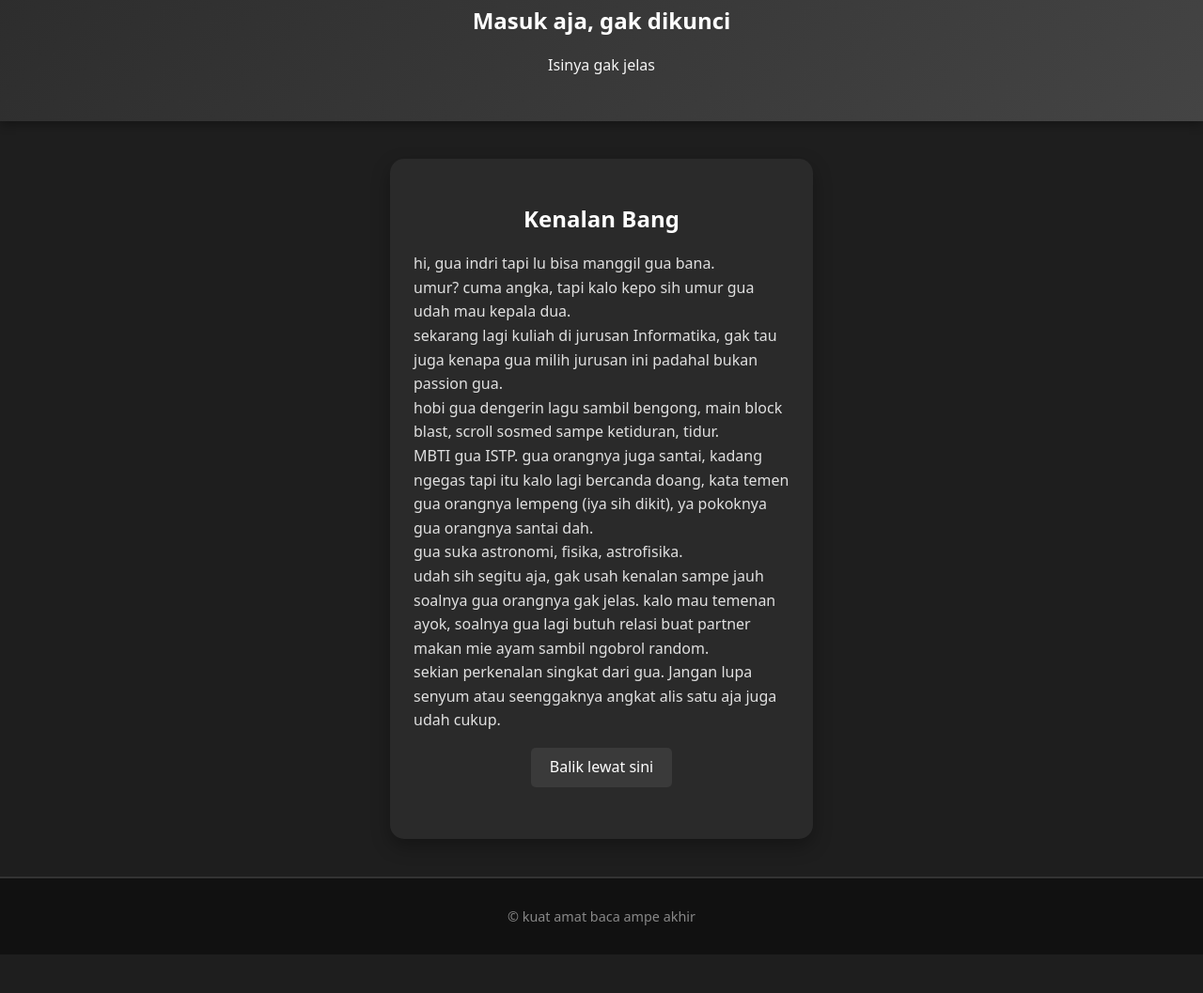
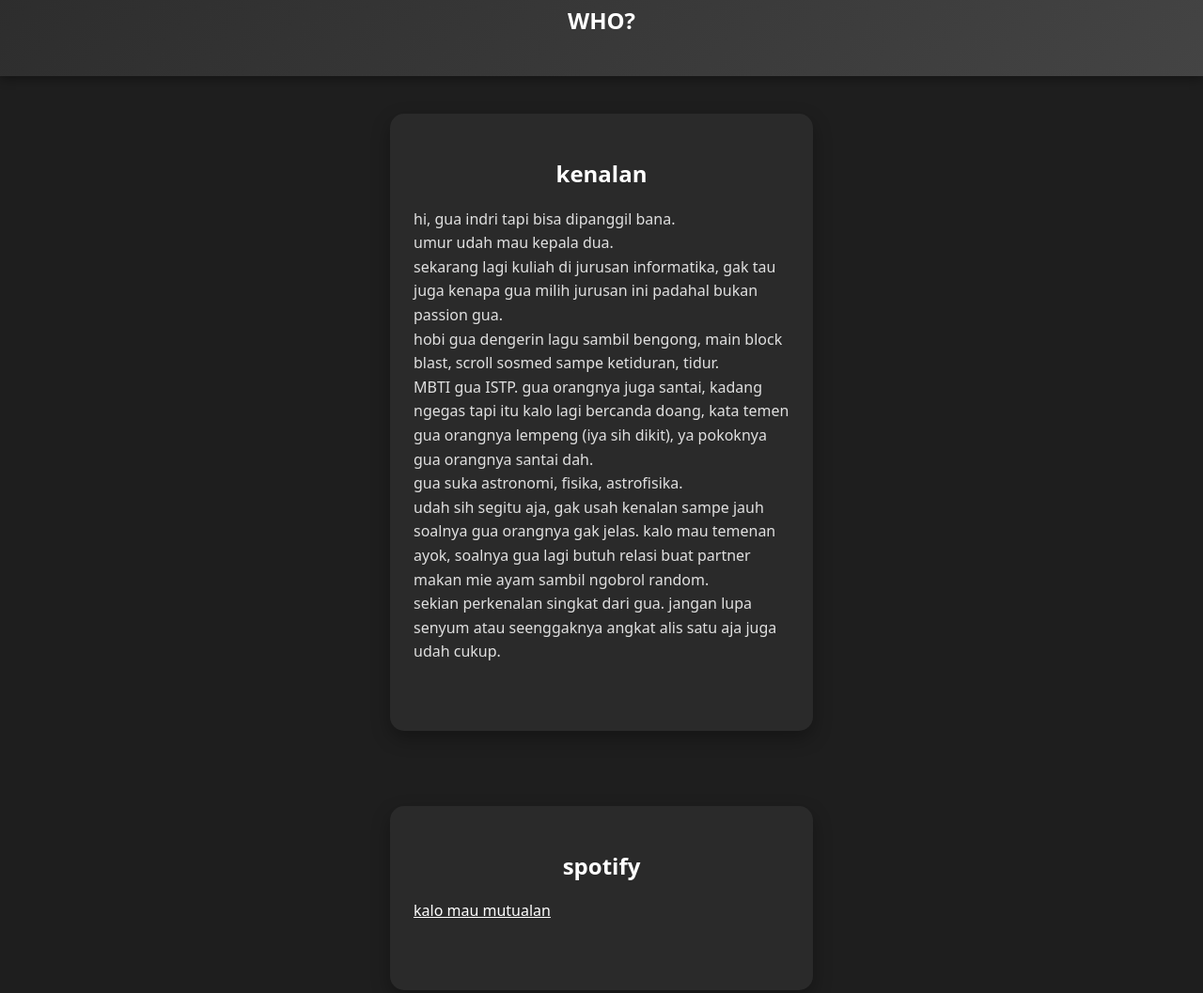
Before and after one commit to ciifuy/buffering, a plain HTML site: page biodata.html in a window 1280 px wide. Shown: the part 77-1134 px from the top of the page at 94% size. Before the commit the page ends 1093 px from the top, so only its background shows below. Drawn offline with Linux system fonts and the light colour scheme.

Commit message:
Add files via upload

```diff
--- a/biodata.html
+++ b/biodata.html
@@ -3,30 +3,40 @@
 <head>
     <meta charset="UTF-8">
     <meta name="viewport" content="width=device-width, initial-scale=1.0">
-    <title>Biodata Bana</title>
+    <title>User Smells Like Teen Spirit</title>
     <link rel="stylesheet" href="style.css">
 </head>
 <body>
     <header>
-        <h2>Masuk aja, gak dikunci</h2>
-        <p>Isinya gak jelas</p>
+        <h2>WHO?</h2>
     </header>
     <main>
         <section>
-            <h2>Kenalan Bang</h2>
+            <h2>kenalan</h2>
             <ul style="list-style: none; padding: 0;">
                 <li>
-                    hi, gua indri tapi lu bisa manggil gua bana.<br>
-                    umur? cuma angka, tapi kalo kepo sih umur gua udah mau kepala dua.<br>
-                    sekarang lagi kuliah di jurusan Informatika, gak tau juga kenapa gua milih jurusan ini padahal bukan passion gua.<br>
+                    hi, gua indri tapi bisa dipanggil bana.<br>
+                    umur udah mau kepala dua.<br>
+                    sekarang lagi kuliah di jurusan informatika, gak tau juga kenapa gua milih jurusan ini padahal bukan passion gua.<br>
                     hobi gua dengerin lagu sambil bengong, main block blast, scroll sosmed sampe ketiduran, tidur.<br>
                     MBTI gua ISTP. gua orangnya juga santai, kadang ngegas tapi itu kalo lagi bercanda doang, kata temen gua orangnya lempeng (iya sih dikit), ya pokoknya gua orangnya santai dah.<br>
                     gua suka astronomi, fisika, astrofisika.<br>
                     udah sih segitu aja, gak usah kenalan sampe jauh soalnya gua orangnya gak jelas. kalo mau temenan ayok, soalnya gua lagi butuh relasi buat partner makan mie ayam sambil ngobrol random.<br>
-                    sekian perkenalan singkat dari gua. Jangan lupa senyum atau seenggaknya angkat alis satu aja juga udah cukup.
+                    sekian perkenalan singkat dari gua. jangan lupa senyum atau seenggaknya angkat alis satu aja juga udah cukup.
                 </li>
             </ul>
-            <a href="index.html" id="btnnihpencet">Balik lewat sini</a>
+        </section>
+    </main>
+    <main>
+        <section>
+            <h2>spotify</h2>
+            <ul style="list-style: none; padding: 0;">
+                <li>
+                    <a href="https://open.spotify.com/user/nb24rf22o39xgft8bpxtvqw1j?si=e8233a38b9ae446e"target="_blank">
+                        kalo mau mutualan
+                    </a>
+                </li>
+            </ul>
         </section>
     </main>
     <footer>
--- a/script.js
+++ b/script.js
@@ -1,3 +1,2 @@
 document.getElementById('btnnihpencet').addEventListener('click', function() {
-    document.getElementById('pesan').textContent = "tengs ngab";
 });
--- a/style.css
+++ b/style.css
@@ -52,6 +52,7 @@ h2 {
     font-size: 1.5em;
     margin-bottom: 10px;
 }
+
 section {
     margin-bottom: 30px;
 }
@@ -61,8 +62,17 @@ section ul {
     margin-left: 0;
     padding-left: 0;
 }
+
 section li {
     text-align: left;
+}
+
+a {
+    color:#fff;
+}
+
+a:hover {
+    color:#fff;
 }
 
 #btnnihpencet {
@@ -75,6 +85,7 @@ section li {
     transition: background 0.2s;
     font-family: system-ui, -apple-system, BlinkMacSystemFont, 'Helvetica Neue', 'Segoe UI', Roboto, Arial, sans-serif;
 }
+
 #btnnihpencet:hover {
     background-color: #3a3a3a;
 }
```
Also changed, not shown: index.html (+4 -9 lines).
